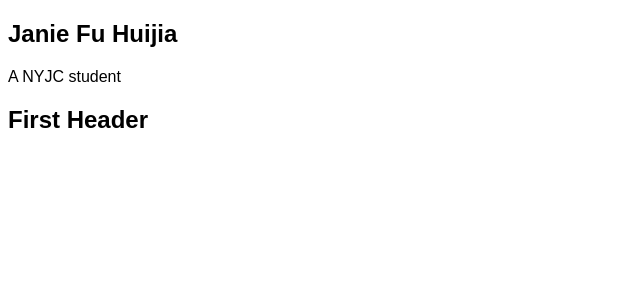
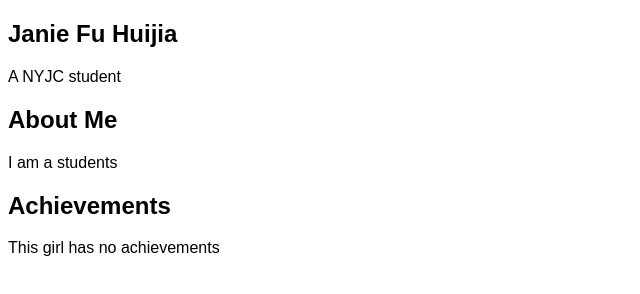
Before and after one commit to itzjanie/itzjanie.github.io, a plain HTML site: page index.html in a window 1280 px wide. Shown: the whole page, without its empty margins (0-640 px from the left). Drawn offline with Linux system fonts and the light colour scheme.

Commit message:
Update index.html

```diff
--- a/index.html
+++ b/index.html
@@ -35,12 +35,17 @@
     </section>
 
     <section>
-      <h2>First Header</h2>
+      <h2>About Me</h2>
+      <p>I am a students</p>
       <!-- Your organised portfolio content goes here. -->
       <!--
       Use Google / ChatGPT to determine which is the most semantically appropriate element tag to use for each type of content:
       paragraph text, bulleted/numbered lists, tables, images, separators, ...
       -->
+    </section>
+    <section>
+      <h2>Achievements</h2>
+      <p>This girl has no achievements</p>
     </section>
 
     <!-- Add more sections for your remaining headers -->
```
